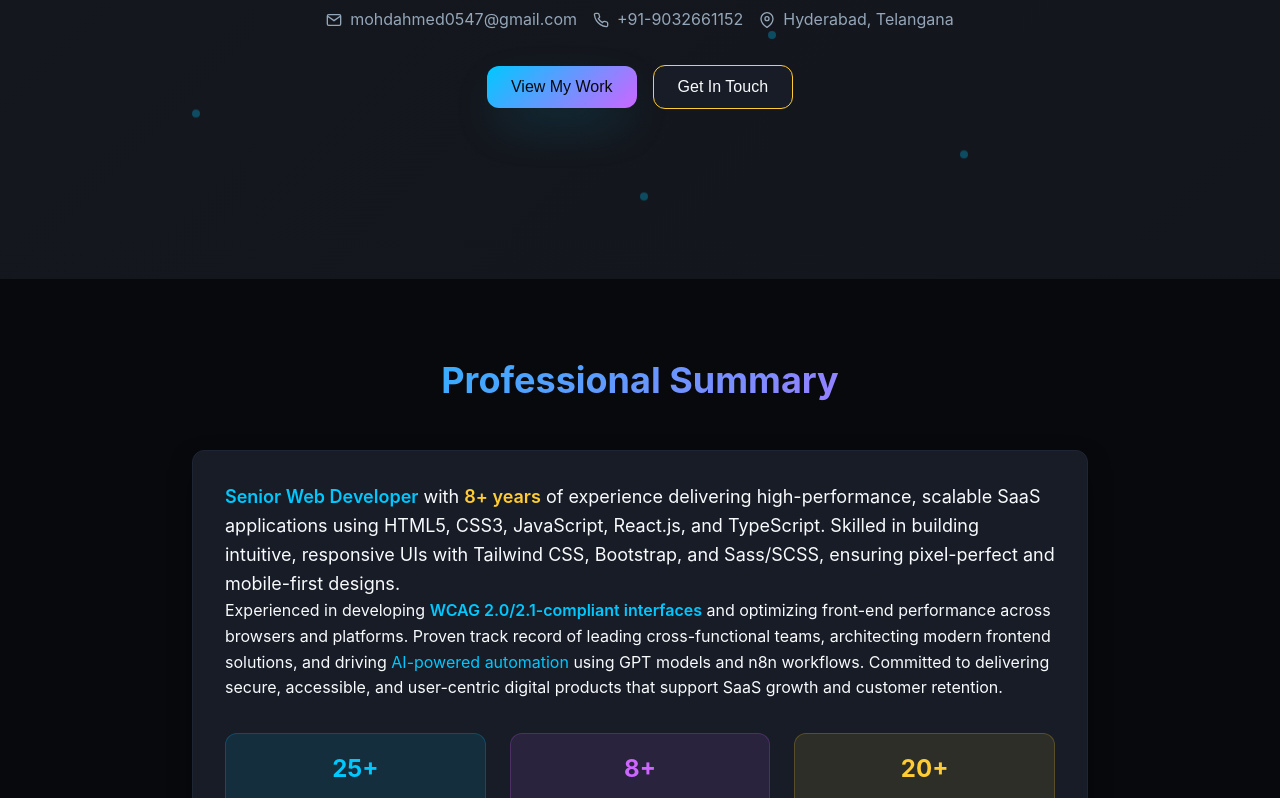
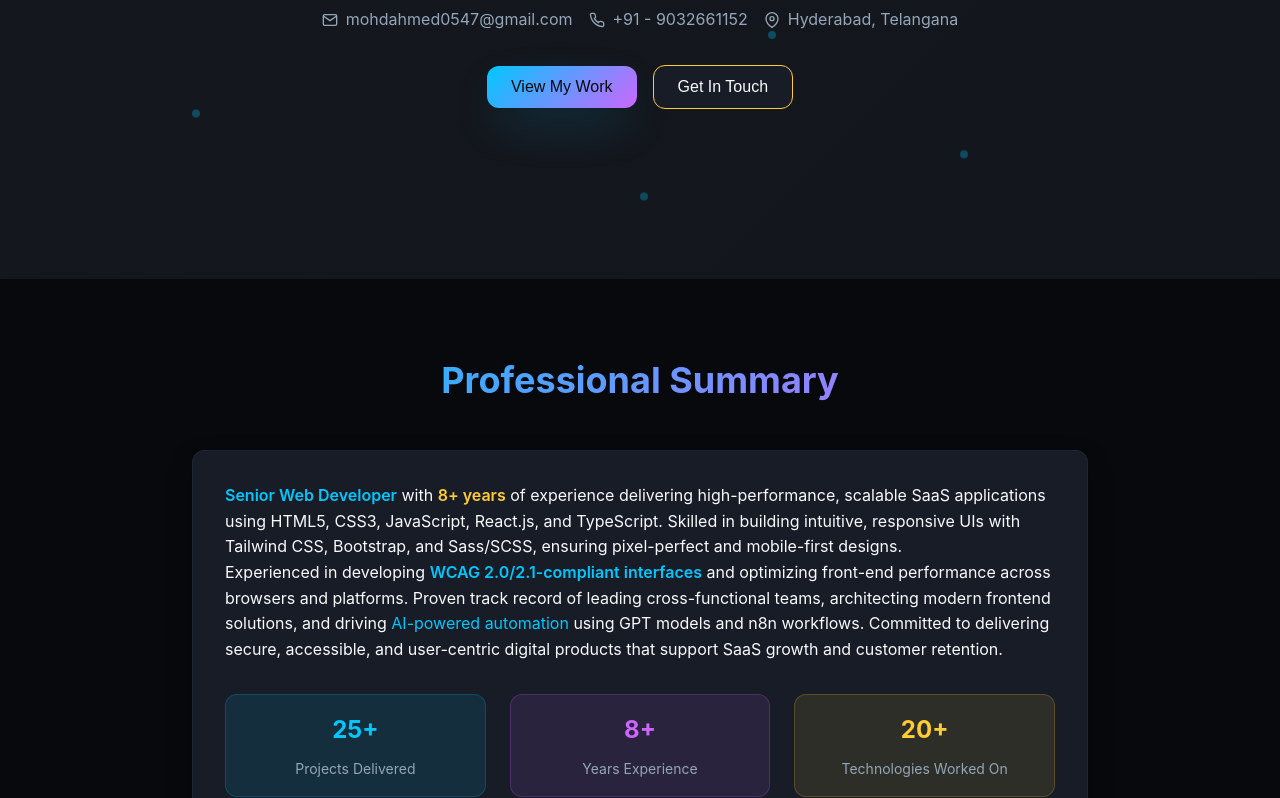
Before and after one commit to mohdahmed0547-cpu/mohd-ifteqar-ahmed, a plain HTML site: page index.html in a window 1280 px wide. Shown: the part 521-1319 px from the top of the page. Drawn offline with Linux system fonts and the light colour scheme.

Commit message:
Update index.html

```diff
--- a/index.html
+++ b/index.html
@@ -64,7 +64,7 @@
                         <svg class="icon" width="16" height="16" viewBox="0 0 24 24" fill="none" stroke="currentColor" stroke-width="2">
                             <path d="M22 16.92v3a2 2 0 0 1-2.18 2 19.79 19.79 0 0 1-8.63-3.07 19.5 19.5 0 0 1-6-6 19.79 19.79 0 0 1-3.07-8.67A2 2 0 0 1 4.11 2h3a2 2 0 0 1 2 1.72 12.84 12.84 0 0 0 .7 2.81 2 2 0 0 1-.45 2.11L8.09 9.91a16 16 0 0 0 6 6l1.27-1.27a2 2 0 0 1 2.11-.45 12.84 12.84 0 0 0 2.81.7A2 2 0 0 1 22 16.92z"></path>
                         </svg>
-                        <span>+91-9032661152</span>
+                        <span>+91 - 9032661152</span>
                     </div>
                     <div class="contact-item">
                         <svg class="icon" width="16" height="16" viewBox="0 0 24 24" fill="none" stroke="currentColor" stroke-width="2">
@@ -92,7 +92,7 @@
 
                 <div class="card slide-up">
                     <div class="card-content">
-                        <p class="text-lg">
+                        <p class="base">
                             <span class="text-primary font-semibold">Senior Web Developer</span> with
                             <span class="text-accent font-semibold"> 8+ years</span> of experience delivering high-performance,
                             scalable SaaS applications using HTML5, CSS3, JavaScript, React.js, and TypeScript. Skilled in building
```
